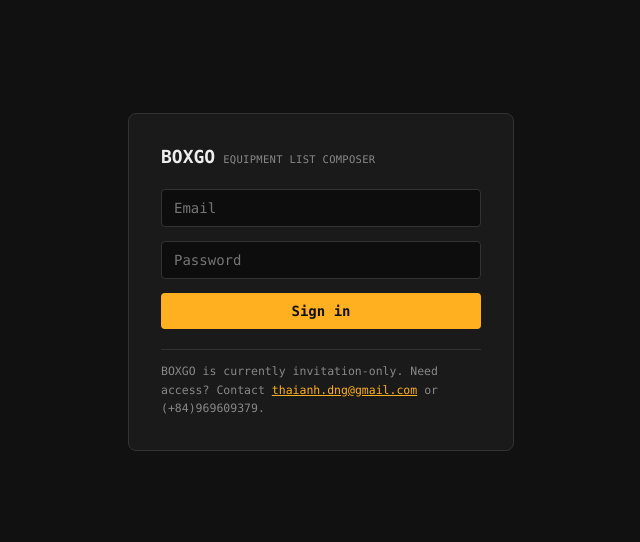
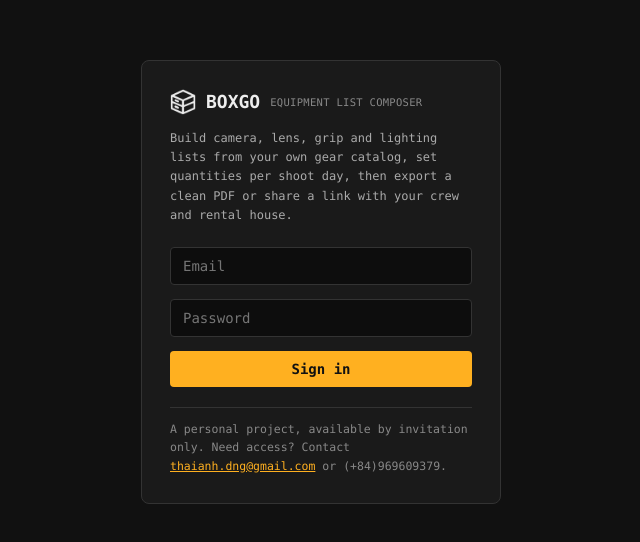
Before and after one commit to thaianhdng/boxgowebapp, a React (Vite) app: page / in a window 1280 px wide. Shown: the part 118-660 px from the top of the page, without its empty margins (319-959 px from the left). Built offline with nearby package versions, Linux system fonts and the light colour scheme; no server answers.

Commit message:
Login page: logo, short app description, personal-project/invite-only note
Co-Authored-By: Claude Opus 5.5 <noreply@anthropic.com>
Claude-Session: https://claude.ai/code/session_01XV2bkKeTgMm97eMqrqGbjS

```diff
--- a/src/Login.jsx
+++ b/src/Login.jsx
@@ -1,5 +1,6 @@
 import { useState } from "react";
 import { supabase } from "./lib/supabaseClient.js";
+import { Logo } from "./components/Logo.jsx";
 
 const CONTACT_EMAIL = "thaianh.dng@gmail.com";
 const CONTACT_PHONE = "(+84)969609379";
@@ -31,13 +32,17 @@ export default function Login() {
         justifyContent: "center",
         background: "#111",
         fontFamily: "ui-monospace, 'SF Mono', Menlo, monospace",
+        padding: 16,
+        boxSizing: "border-box",
       }}
     >
       <form
         onSubmit={handleSubmit}
         style={{
-          width: 320,
-          padding: 32,
+          width: "100%",
+          maxWidth: 360,
+          boxSizing: "border-box",
+          padding: 28,
           background: "#1a1a1a",
           border: "1px solid #333",
           borderRadius: 8,
@@ -46,9 +51,15 @@ export default function Login() {
           gap: 14,
         }}
       >
-        <div style={{ marginBottom: 8, display: "flex", alignItems: "baseline", gap: 8, flexWrap: "wrap" }}>
+        <div style={{ display: "flex", alignItems: "center", gap: 10, flexWrap: "wrap" }}>
+          <Logo size={26} style={{ color: "#eee" }} />
           <span style={{ color: "#eee", fontSize: 18, fontWeight: 600 }}>BOXGO</span>
           <span style={{ color: "#888", fontSize: 10.5, letterSpacing: 0.3, textTransform: "uppercase" }}>Equipment List Composer</span>
+        </div>
+        <div style={{ color: "#aaa", fontSize: 12, lineHeight: 1.6, marginBottom: 8 }}>
+          Build camera, lens, grip and lighting lists from your own gear catalog,
+          set quantities per shoot day, then export a clean PDF or share a link
+          with your crew and rental house.
         </div>
         <input
           type="email"
@@ -73,7 +84,7 @@ export default function Login() {
           {loading ? "Signing in…" : "Sign in"}
         </button>
         <div style={{ borderTop: "1px solid #333", marginTop: 6, paddingTop: 12, fontSize: 11.5, color: "#888", lineHeight: 1.6 }}>
-          BOXGO is currently invitation-only. Need access? Contact{" "}
+          A personal project, available by invitation only. Need access? Contact{" "}
           <a href={`mailto:${CONTACT_EMAIL}`} style={{ color: "#FFB020" }}>{CONTACT_EMAIL}</a>
           {" "}or {CONTACT_PHONE}.
         </div>
```
